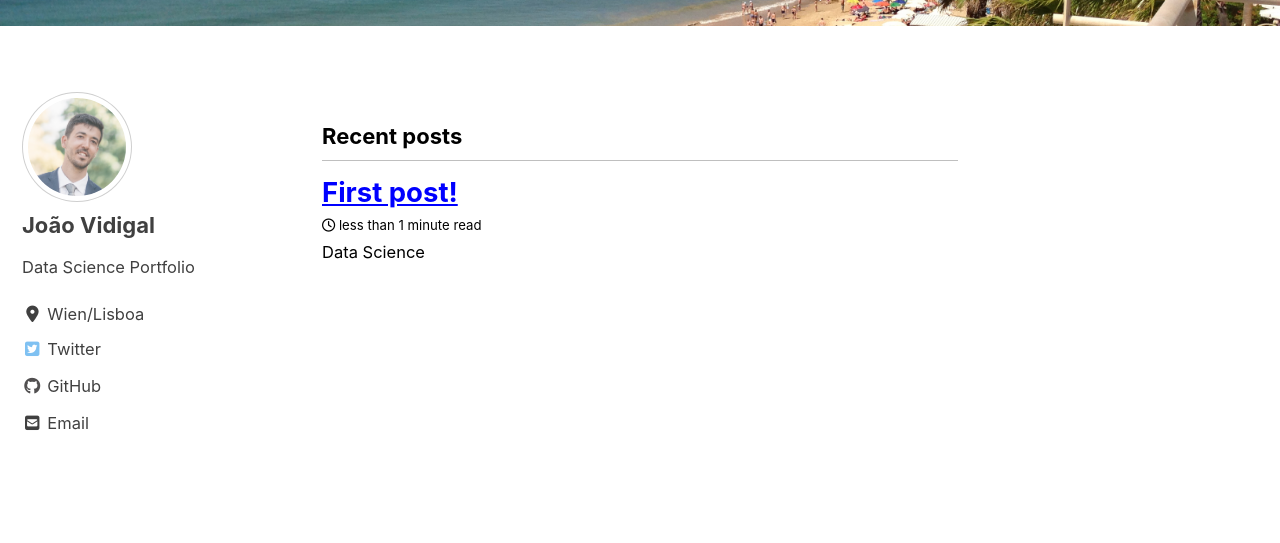
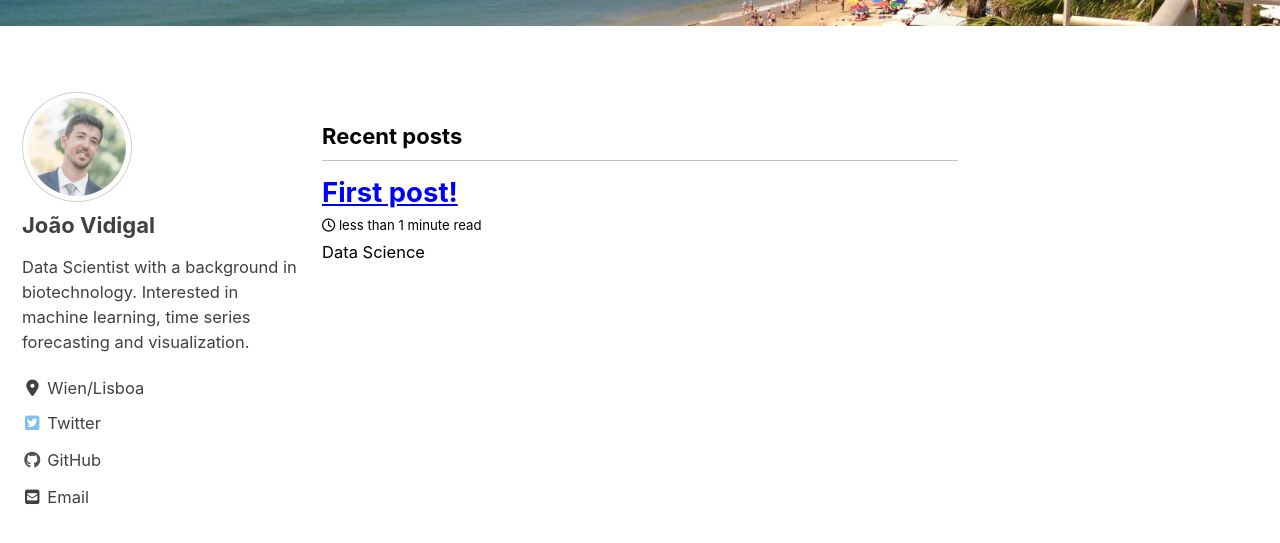
Before and after one commit to vidigaljoao/vidigaljoao.github.io, a Jekyll site: the page built from index.html, in a window 1280 px wide and 900 px high, scrolled down 303 px. Shown: the top 543 px of the window. Built offline with Jekyll 4.4.1, drawn with Linux system fonts in a browser that asks for light colours; cached includes are drawn as plain includes; nearby versions of some CDN libraries; the list of posts is cut into pages by our own code.

Commit message:
change config

```diff
--- a/_config.yml
+++ b/_config.yml
@@ -109,7 +109,7 @@ analytics:
 author:
   name             : "João Vidigal"
   avatar           : "/images/foto_JV.jpg"
-  bio              : "Data Science Portfolio"
+  bio              : "Data Scientist with a background in biotechnology. Interested in machine learning, time series forecasting and visualization."
   location         : "Wien/Lisboa"
   email            : vidigal.j@gmail.com
   links:
```
